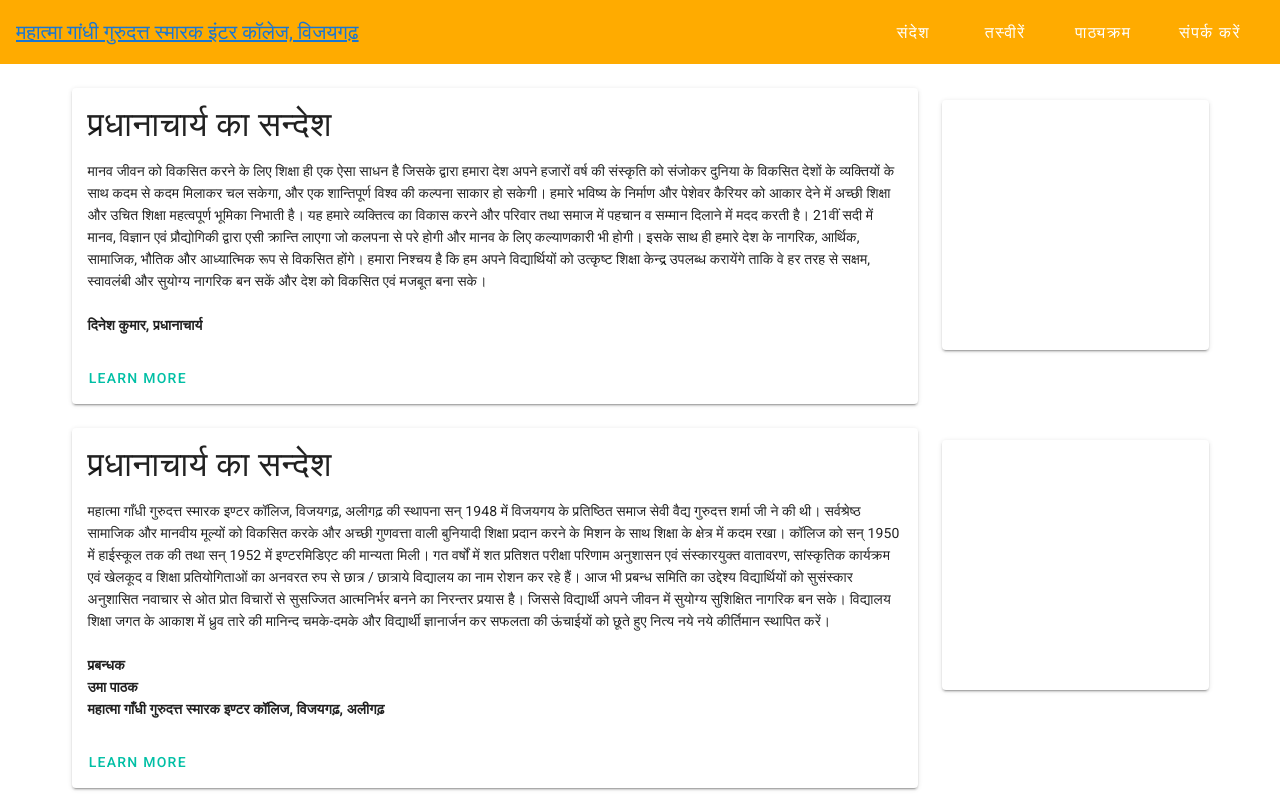
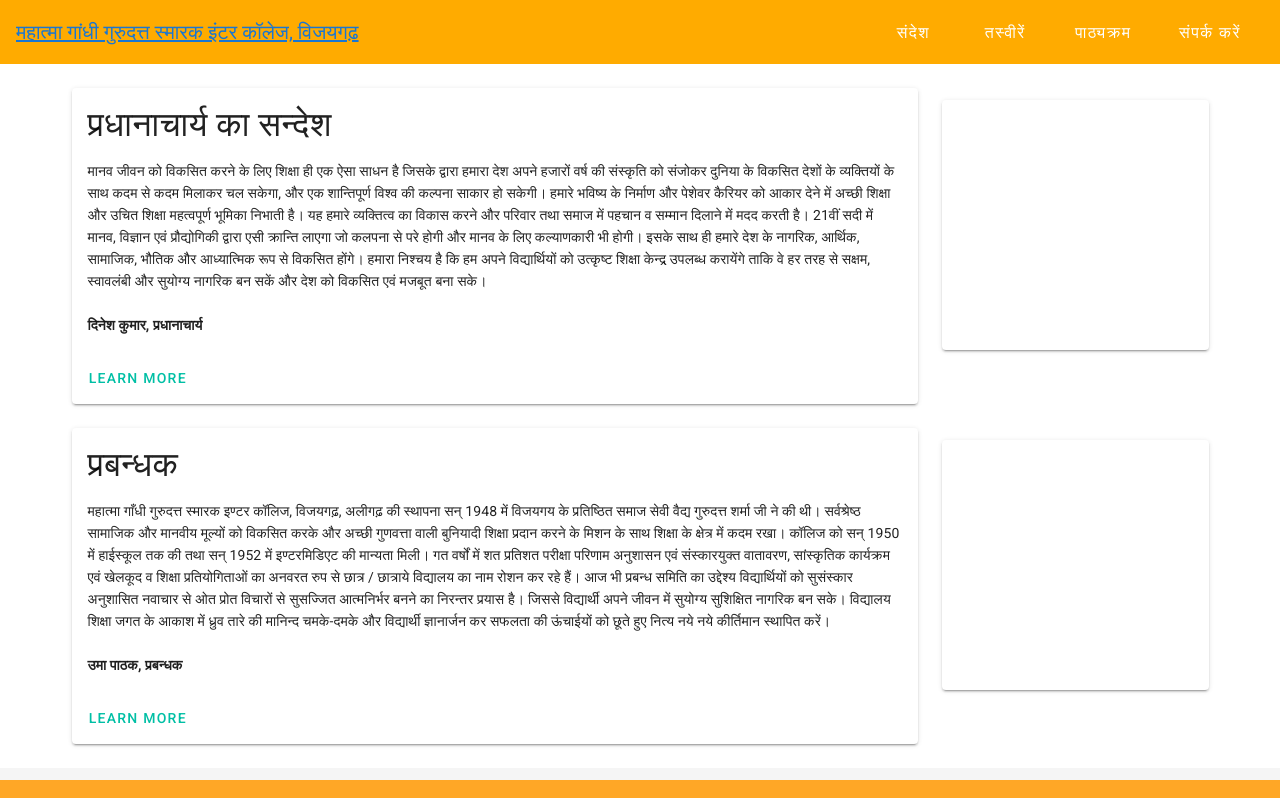
Before and after one commit to Sukhvsin2/school-template, a Nuxt app: page /Message in a window 1280 px wide. Shown: the top 798 px of the page. Built offline with nearby package versions, Linux system fonts and the light colour scheme.

Commit message:
heading change

```diff
--- a/pages/Message.vue
+++ b/pages/Message.vue
@@ -47,7 +47,7 @@
                     >
                         <v-card-text>
                         <p class="text-h4 text--primary">
-                            प्रधानाचार्य का सन्देश
+                            प्रबन्धक
                         </p>
                         <div class="text--primary">
                             महात्मा गाँधी गुरुदत्त स्मारक इण्टर कॉलिज, विजयगढ़, अलीगढ़ की स्थापना सन् 1948 में विजयगय के प्रतिष्ठित समाज सेवी वैद्य गुरुदत्त शर्मा जी ने की थी। सर्वश्रेष्ठ सामाजिक और मानवीय मूल्यों को विकसित करके और अच्छी गुणवत्ता वाली बुनियादी शिक्षा प्रदान करने के मिशन के साथ शिक्षा के क्षेत्र में कदम रखा। कॉलिज को सन् 1950 में हाईस्कूल तक की तथा सन् 1952 में इण्टरमिडिएट की मान्यता मिली। गत वर्षों में शत प्रतिशत परीक्षा परिणाम अनुशासन एवं संस्कारयुक्त वातावरण, सांस्कृतिक कार्यक्रम एवं खेलकूद व शिक्षा प्रतियोगिताओं का अनवरत रुप से छात्र / छात्राये विद्यालय का नाम रोशन कर रहे हैं।
@@ -58,11 +58,8 @@
 
 
                             <br><br><b>
-प्रबन्धक
-<br>
-उमा पाठक
-<br>
-महात्मा गाँधी गुरुदत्त स्मारक इण्टर कॉलिज, विजयगढ़, अलीगढ़</b>
+उमा पाठक, प्रबन्धक
+</b>
                         </div>
                         </v-card-text>
                         <v-card-actions>
```
